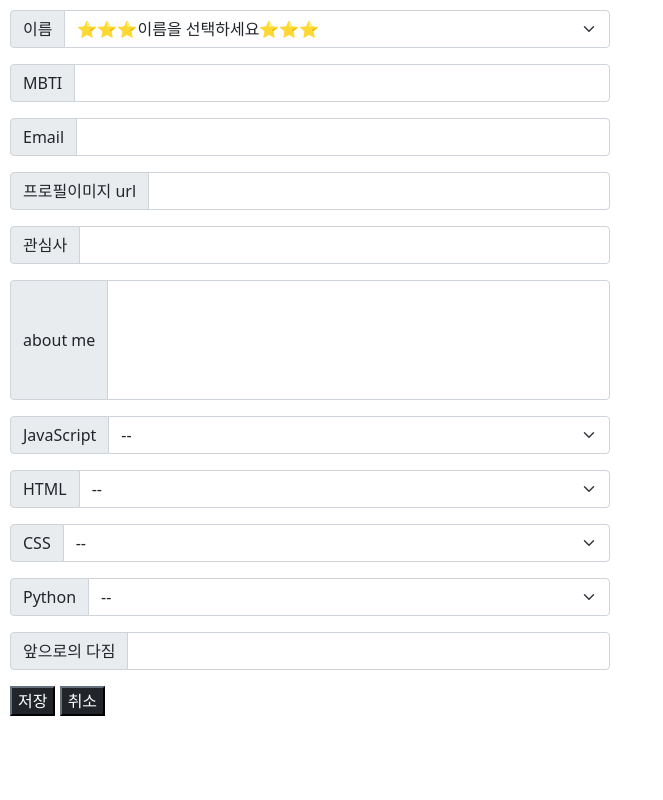
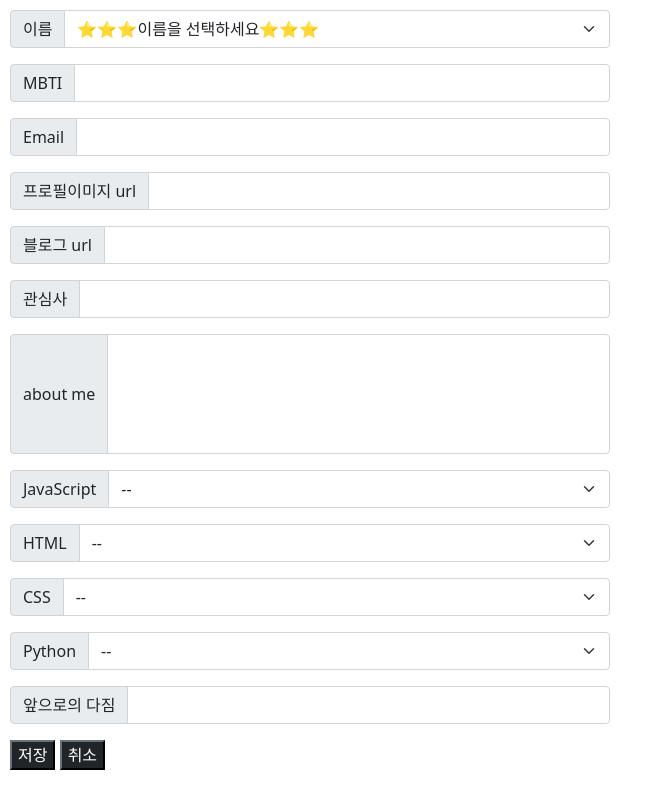
Before and after one commit to misily/a-4TeamProject, a Flask app: page /profile/input in a window 1280 px wide. Shown: the whole page, without its empty margins (0-663 px from the left). Run offline with Flask 2, Linux system fonts and the light colour scheme; some libraries are stand-ins or nearby versions.

Commit message:
블로그 URL 입력 추가

```diff
--- a/app.py
+++ b/app.py
@@ -70,6 +70,7 @@ def write_post():
     mbti_receive = request.form['mbti_give']
     email_receive = request.form['email_give']
     photo_url_receive = request.form['photo_url_give']
+    blog_url_receive = request.form['blog_url_give']
     interest_receive = request.form['interest_give']
     aboutme_receive = request.form['aboutme_give']
     javascript_receive = request.form['javascript_give']
@@ -84,6 +85,7 @@ def write_post():
         'mbti':mbti_receive,
         'email':email_receive,
         'photo_url':photo_url_receive,
+        'blog_url':blog_url_receive,
         'interest':interest_receive,
         'aboutme':aboutme_receive,
         'javascript':javascript_receive,
--- a/templates/profile_detail_input.html
+++ b/templates/profile_detail_input.html
@@ -44,6 +44,7 @@
             let mbti = $('#mbti').val()
             let email = $('#email').val()
             let photo_url = $('#photo_url').val()
+            let blog_url = $('#blog').val()
             let interest = $('#interest').val()
             let aboutme = $('#aboutme').val()
             let javascript = $('#javascript').val()
@@ -60,6 +61,7 @@
             formData.append("mbti_give", mbti);
             formData.append("email_give", email);
             formData.append("photo_url_give", photo_url);
+            formData.append("blog_url_give", blog_url);
             formData.append("interest_give", interest);
             formData.append("aboutme_give", aboutme);
             formData.append("javascript_give", javascript);
@@ -105,6 +107,11 @@
         <div class="input-group mb-3">
             <span class="input-group-text" id="inputGroup-sizing-default">프로필이미지 url</span>
             <input id="photo_url" type="text" class="form-control" aria-label="Sizing example input"
+                aria-describedby="inputGroup-sizing-default">
+        </div>
+        <div class="input-group mb-3">
+            <span class="input-group-text" id="inputGroup-sizing-default">블로그 url</span>
+            <input id="blog" type="text" class="form-control" aria-label="Sizing example input"
                 aria-describedby="inputGroup-sizing-default">
         </div>
         <div class="input-group mb-3">
```
